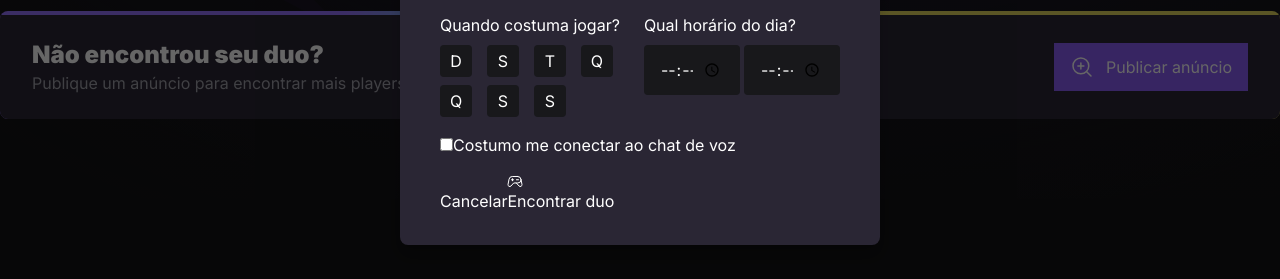
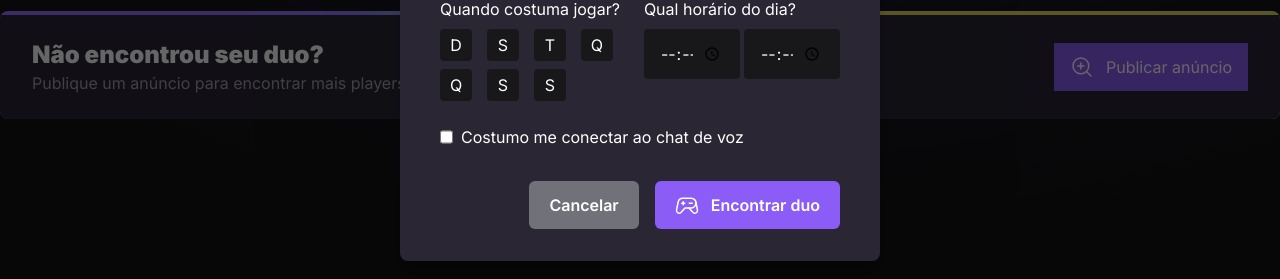
Before and after one commit to renatabfs/nlw-esports, a React (Vite) app in the folder react/: page / in a window 1280 px wide. Both pictures are taken after a click on the button "Publicar anúncio". Shown: the part 465-744 px from the top of the page. Built offline with nearby package versions, Linux system fonts and the light colour scheme; no server answers.

Commit message:
Botões de submit estilizados

```diff
--- a/react/src/App.tsx
+++ b/react/src/App.tsx
@@ -125,13 +125,20 @@ function App() {
                   </div>
                 </div>
               </div>
-              <div>
+              <div className='mt-2 flex gap-2 text-small'>
                 <Input type='checkbox' />
                 Costumo me conectar ao chat de voz
               </div>
-              <footer>
-                <button>Cancelar</button>
-                <button type='submit' ><GameController />Encontrar duo</button>
+              <footer className='mt-4 flex justify-end gap-4'>
+                <Dialog.Close
+                  type='button'
+                  className='bg-zinc-500 px-5 h-12 rounded-md font-semibold hover:bg-zinc-600'
+                >Cancelar</Dialog.Close>
+                <button
+                  className='bg-violet-500 px-5 h-12 rounded-md font-semibold flex items-center gap-3 hover:bg-violet-600'
+                  type='submit'
+                ><GameController className='w-6 h-6' />
+                  Encontrar duo</button>
               </footer>
 
             </form>
```
